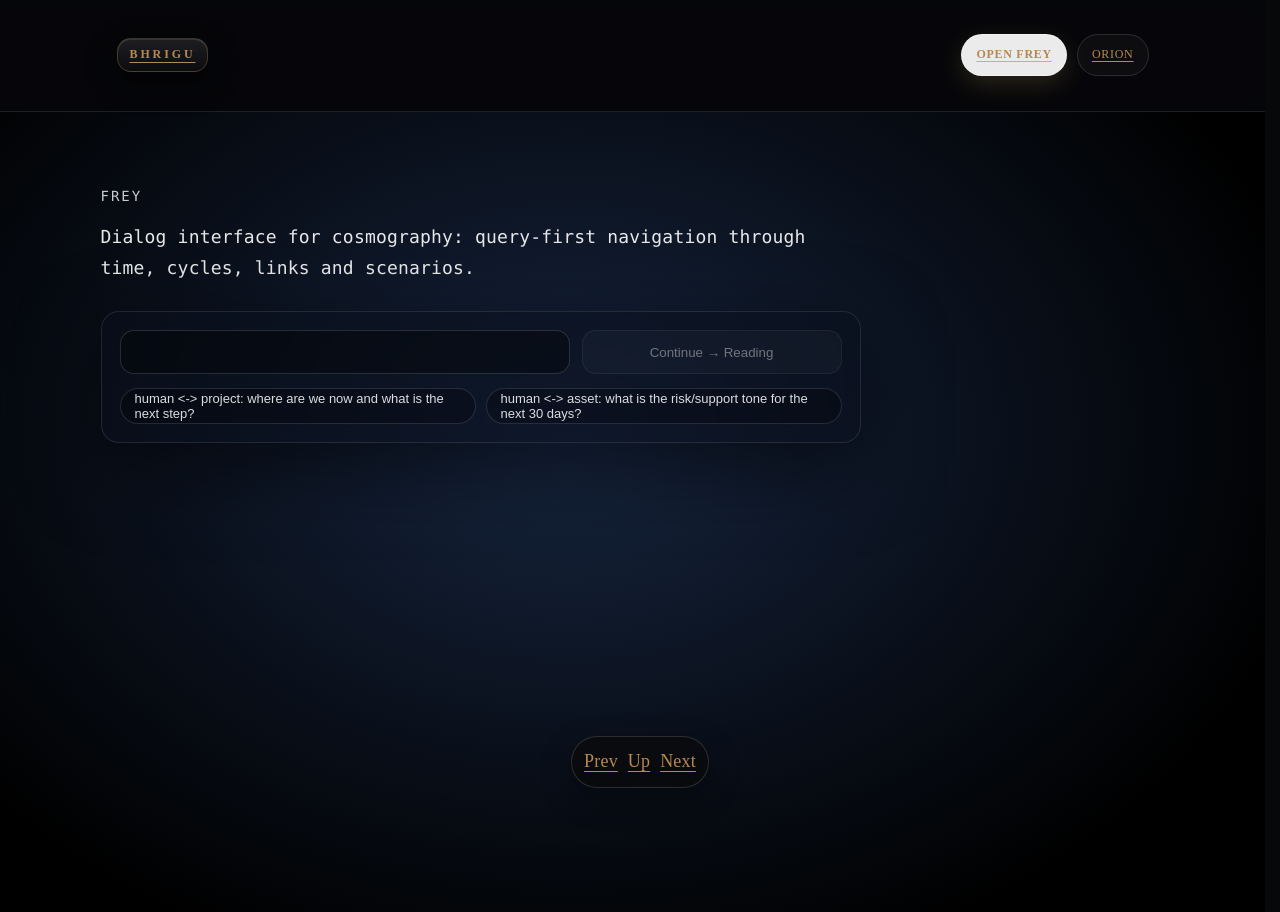
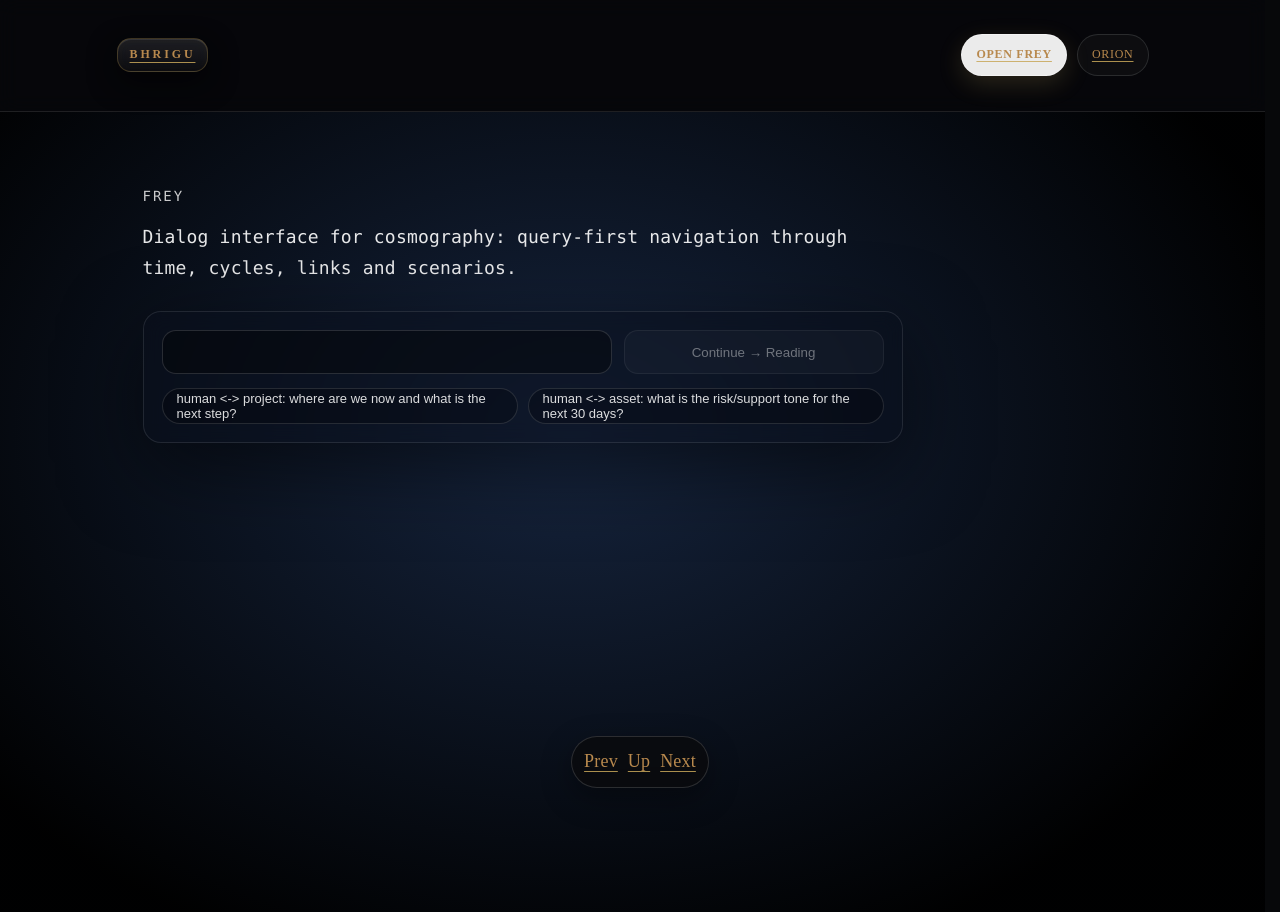
Before and after one commit to AiBhrigu/bhrigu-portal, a Next.js app: page /frey in a window 1280 px wide. Built offline with nearby package versions, Linux system fonts and the light colour scheme.

Commit message:
frey/cosmographer: center main frame (ATOM_FREY_CENTER_COSMOGRAPHER_LAYOUT_v0_13)

```diff
--- a/pages/cosmographer.js
+++ b/pages/cosmographer.js
@@ -3,6 +3,8 @@ import PortalFooterNav from "../components/PortalFooterNav";
 // ATOM_BHRIGU_PORTAL_COSMOGRAPHER_STORY_V1
 import Head from "next/head";
 import Link from "next/link";
+
+const __PHI_COSMOGRAPHER_CENTER_V0_13 = "COSMOGRAPHER_CENTER_LAYOUT_V0_13";
 
 const MD = String.raw`# The Cosmographer
 
@@ -212,6 +214,8 @@ export default function Cosmographer() {
         />
       </Head>
       <main data-cosmo-quickmap="COSMO_QUICKMAP_POLISH_V0_4" style={{ maxWidth: 920, margin: "0 auto", padding: "48px 18px" }} data-cosmo="COSMO_QUICKMAP_POLISH_V0_4" data-cosmographer-ui="COSMOGRAPHER_UI_MARK_V0_1">
+<div data-phi-cosmographer-center={__PHI_COSMOGRAPHER_CENTER_V0_13} style={{ width: "min(980px, calc(100vw - 48px))", margin: "0 auto" }}>
+
       <span aria-hidden="true" style={{ display: "none" }} data-mark="COSMO" />
 
         <section
@@ -262,6 +266,8 @@ export default function Cosmographer() {
 
 
 <p className="muted">Investors / partners overview: /investors. <span style={{display:"none"}}>__IA_COSMO_TO_INVESTORS_V0_2__</span></p>
+
+</div>
 </main>
     </>
   );
--- a/pages/frey.js
+++ b/pages/frey.js
@@ -1,6 +1,8 @@
 import React, { useMemo, useState, useCallback } from "react";
 import Head from "next/head";
 import { useRouter } from "next/router";
+
+const __PHI_FREY_CENTER_V0_13 = "FREY_CENTER_LAYOUT_V0_13";
 
 const CHIPS = [
   "human <-> project: where are we now and what is the next step?",
@@ -53,6 +55,8 @@ export default function Frey() {
       >
 
         <main className="freyMain" data-frey-ui="FREY_UI_CENTER_V0_6">
+<div data-phi-frey-center={__PHI_FREY_CENTER_V0_13} style={{ width: "min(980px, calc(100vw - 48px))", margin: "0 auto" }}>
+
           <section className="freyHero">
             <div className="copy">
               <div className="kicker">FREY</div>
@@ -99,7 +103,9 @@ export default function Frey() {
 
 
           </section>
-        </main>
+
+</div>
+</main>
 
         <style jsx>{`
           .freyRoot {
```
